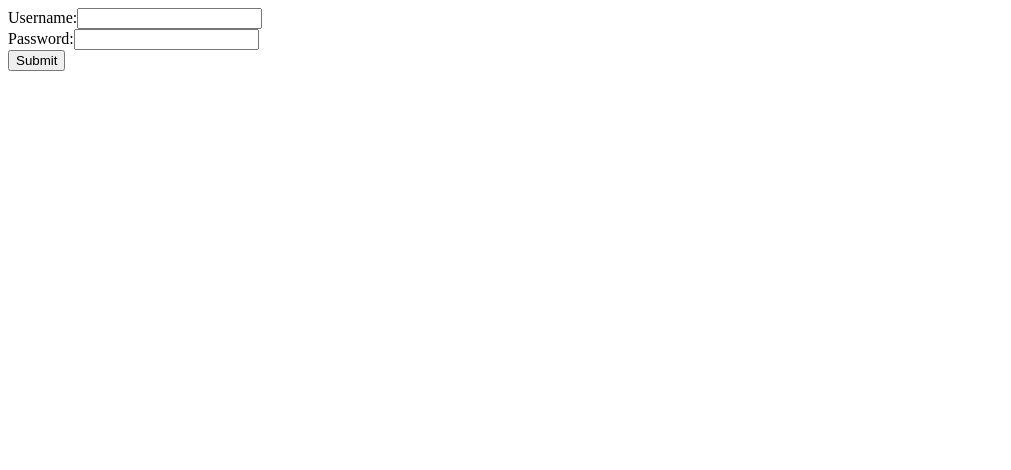
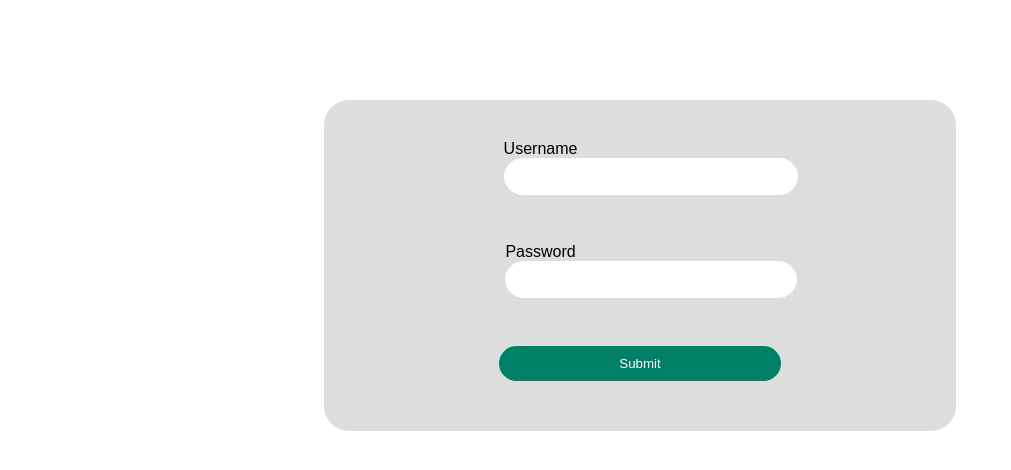
Before and after one commit to NamalTharindu97/Tea-Factory, a React (Create React App) app in the folder frontend/: page / in a window 1280 px wide. Shown: the top 470 px of the page, without its empty margins (0-1011 px from the left). Built offline with nearby package versions, Linux system fonts and the light colour scheme.

Commit message:
login page design

```diff
--- /dev/null
+++ b/frontend/src/asserts/Theme.css
@@ -0,0 +1,59 @@
+:root {
+  /* COLORS */
+  --primary: #27ae60;
+  --transparentPrimray: rgba(227, 120, 75, 0.4);
+  --DarkSpringGreen: #008066;
+  --VividSpringGreen: #00ffa8;
+  --LightGreen1: #16ff00;
+  --LightGreen2: #b4ff9f;
+  --red: #ff1717;
+  --blue: #0064c0;
+  --darkBlue: #111a2c;
+  --darkGray: #525c67;
+  --darkGray2: #757d85;
+  --gray: #898b9a;
+  --gray2: #bbbdc1;
+  --gray3: #cfd0d7;
+  --lightGray1: #dddddd;
+  --lightGray2: #f5f5f8;
+  --white2: #fbfbfb;
+  --white: #ffffff;
+  --black: #000000;
+
+  /* TRANSPARENT COLORS */
+  --transparent: transparent;
+  --transparentBlack1: rgba(0, 0, 0, 0.1);
+  --transparentBlack7: rgba(0, 0, 0, 0.7);
+
+  /* SIZES */
+  --base: 8px;
+  --font: 14px;
+  --radius: 12px;
+  --padding: 24px;
+
+  /* FONTS */
+  --largeTitleFont: "Poppins-Black", sans-serif;
+  --h1Font: "Poppins-Bold", sans-serif;
+  --h2Font: "Poppins-Bold", sans-serif;
+  --h3Font: "Poppins-SemiBold", sans-serif;
+  --h4Font: "Poppins-SemiBold", sans-serif;
+  --h5Font: "Poppins-SemiBold", sans-serif;
+  --body1Font: "Poppins-Regular", sans-serif;
+  --body2Font: "Poppins-Regular", sans-serif;
+  --body3Font: "Poppins-Regular", sans-serif;
+  --body4Font: "Poppins-Regular", sans-serif;
+  --body5Font: "Poppins-Regular", sans-serif;
+
+  /* FONTSIZES */
+  --largeTitle: 40px;
+  --h1: 30px;
+  --h2: 22px;
+  --h3: 16px;
+  --h4: 14px;
+  --h5: 12px;
+  --body1: 30px;
+  --body2: 22px;
+  --body3: 16px;
+  --body4: 14px;
+  --body5: 12px;
+}
--- /dev/null
+++ b/frontend/src/pages/login/login.css
@@ -0,0 +1,101 @@
+@import url(../../asserts/Theme.css);
+:root {
+  /* COLORS */
+  --primary: #27ae60;
+  --transparentPrimray: rgba(227, 120, 75, 0.4);
+  --DarkSpringGreen: #008066;
+  --VividSpringGreen: #00ffa8;
+  --LightGreen1: #16ff00;
+  --LightGreen2: #b4ff9f;
+  --red: #ff1717;
+  --blue: #0064c0;
+  --darkBlue: #111a2c;
+  --darkGray: #525c67;
+  --darkGray2: #757d85;
+  --gray: #898b9a;
+  --gray2: #bbbdc1;
+  --gray3: #cfd0d7;
+  --lightGray1: #dddddd;
+  --lightGray2: #f5f5f8;
+  --white2: #fbfbfb;
+  --white: #ffffff;
+  --black: #000000;
+
+  /* TRANSPARENT COLORS */
+  --transparent: transparent;
+  --transparentBlack1: rgba(0, 0, 0, 0.1);
+  --transparentBlack7: rgba(0, 0, 0, 0.7);
+
+  /* SIZES */
+  --base: 8px;
+  --font: 14px;
+  --radius: 12px;
+  --padding: 24px;
+
+  /* FONTS */
+  --largeTitleFont: "Poppins-Black", sans-serif;
+  --h1Font: "Poppins-Bold", sans-serif;
+  --h2Font: "Poppins-Bold", sans-serif;
+  --h3Font: "Poppins-SemiBold", sans-serif;
+  --h4Font: "Poppins-SemiBold", sans-serif;
+  --h5Font: "Poppins-SemiBold", sans-serif;
+  --body1Font: "Poppins-Regular", sans-serif;
+  --body2Font: "Poppins-Regular", sans-serif;
+  --body3Font: "Poppins-Regular", sans-serif;
+  --body4Font: "Poppins-Regular", sans-serif;
+  --body5Font: "Poppins-Regular", sans-serif;
+
+  /* FONTSIZES */
+  --largeTitle: 40px;
+  --h1: 30px;
+  --h2: 22px;
+  --h3: 16px;
+  --h4: 14px;
+  --h5: 12px;
+  --body1: 30px;
+  --body2: 22px;
+  --body3: 16px;
+  --body4: 14px;
+  --body5: 12px;
+}
+form {
+  display: flex;
+  flex-direction: column;
+  align-items: center;
+  margin-top: 100px;
+  padding-bottom: 50px;
+  padding-top: 40px;
+  margin-left: 25%;
+  margin-right: 25%;
+  border-radius: 25px;
+  background-color: var(--lightGray1);
+}
+
+label {
+  margin-bottom: 10px;
+  font-family: var(--largeTitleFont);
+}
+
+input {
+  padding: 10px;
+  border-radius: 25px;
+  border: 1px solid var(--white);
+  margin-bottom: 20px;
+  width: 100%;
+  max-width: 300px;
+}
+
+button {
+  background-color: var(--DarkSpringGreen);
+  font-family: var(--h2Font);
+  color: white;
+  border: none;
+  border-radius: 25px;
+  padding: 10px 120px;
+  cursor: pointer;
+  transition: background-color 0.3s ease;
+}
+
+button:hover {
+  background-color: var(--VividSpringGreen);
+}
--- a/frontend/src/pages/login/login.js
+++ b/frontend/src/pages/login/login.js
@@ -2,6 +2,7 @@ import React, { useState } from "react";
 import axios from "axios";
 import jwt_decode from "jwt-decode";
 import { useNavigate } from "react-router-dom";
+import "./login.css";
 
 function LoginForm() {
   const [username, setUsername] = useState("");
@@ -46,12 +47,12 @@ function LoginForm() {
   return (
     <form onSubmit={handleSubmit}>
       <label>
-        Username:
+        Username
         <input type="text" value={username} onChange={(event) => setUsername(event.target.value)} />
       </label>
       <br />
       <label>
-        Password:
+        Password
         <input type="password" value={password} onChange={(event) => setPassword(event.target.value)} />
       </label>
       <br />
```
